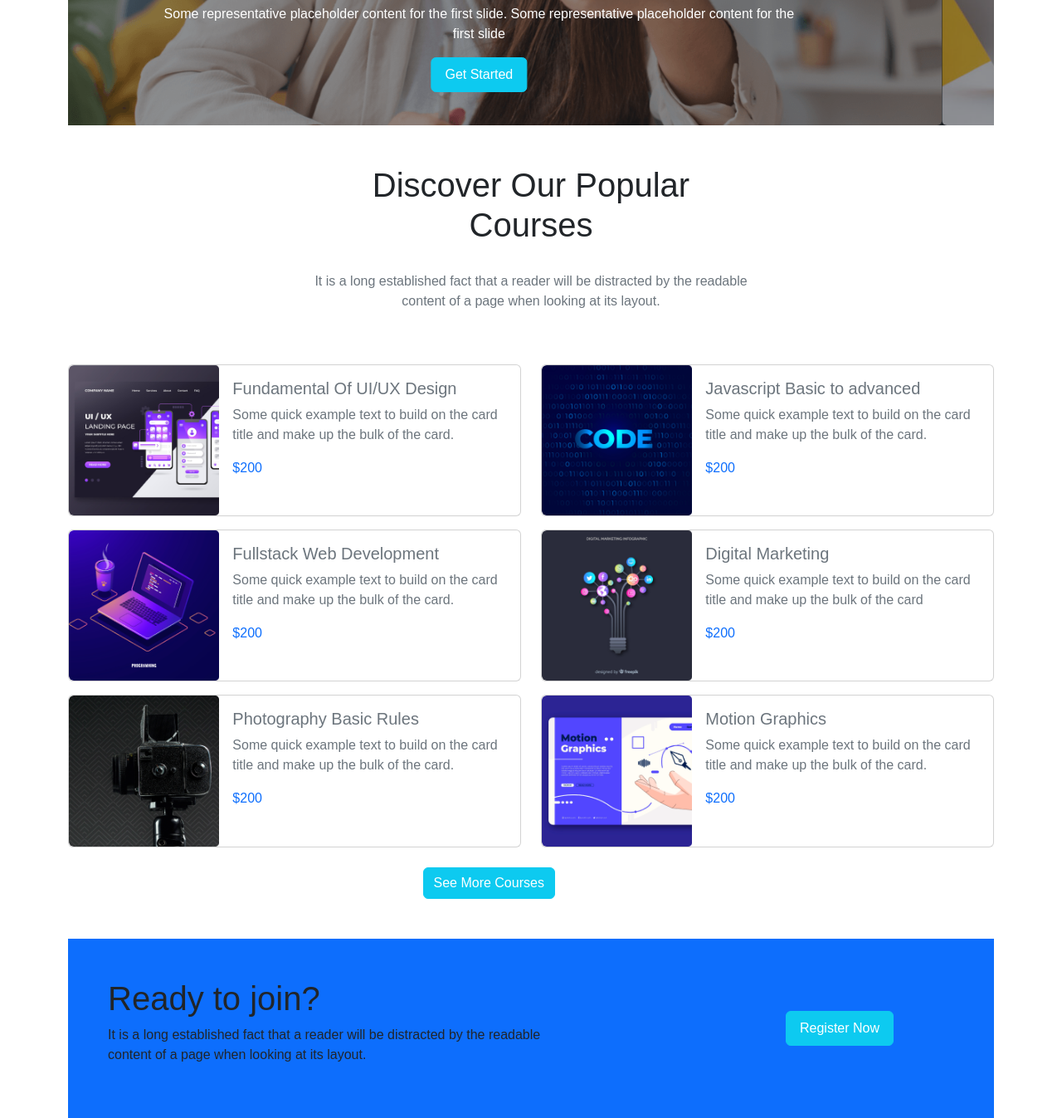
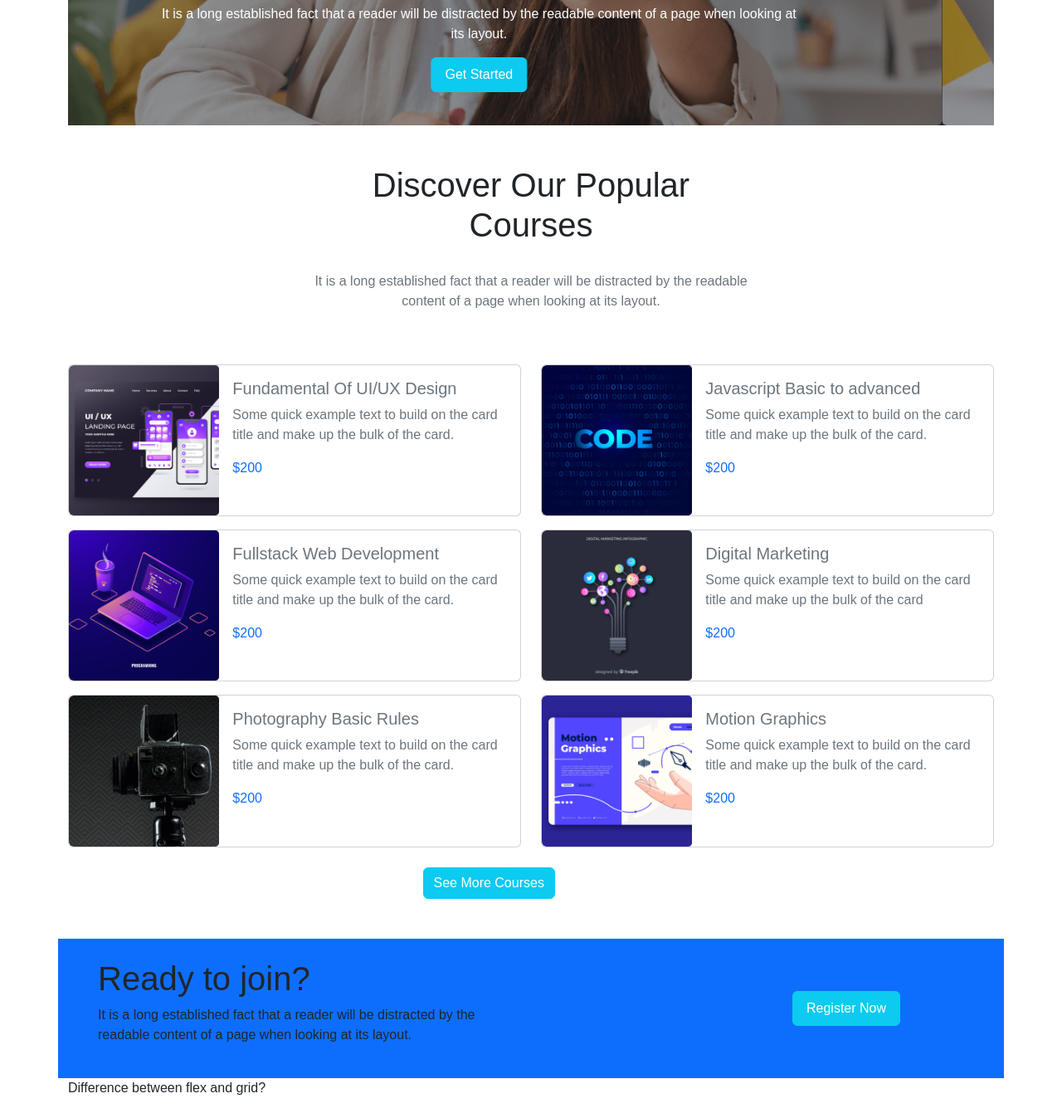
Before and after one commit to mohiuddinhere/mohiuTech, a plain HTML site: page index.html in a window 1280 px wide. Shown: the part 527-1874 px from the top of the page at 83% size. Drawn offline with nearby package versions, Linux system fonts and the light colour scheme; a web font is replaced by a local one.

Commit message:
responsive mobile

```diff
--- a/index.html
+++ b/index.html
@@ -53,8 +53,8 @@
           <img src="images/cover/cover-1.png" class="d-block w-100 rounded opacity-50 carousel-fixed-height">
           <div class="carousel-caption">
             <h1>Get Started Digital Learning</h1>
-            <p>Some representative placeholder content for the first slide.
-              Some representative placeholder content for the first slide</p>
+            <p>It is a long established fact that a reader will be distracted by the readable
+              content of a page when looking at its layout.</p>
             <button class="btn btn-info text-white px-3 py-2">Get Started</button>
           </div>
         </div>
@@ -62,7 +62,8 @@
           <img src="images/cover/cover-2r.jpg" class="d-block w-100 rounded opacity-50 carousel-fixed-height">
           <div class="carousel-caption">
             <h1>Get Started Digital Learning</h1>
-            <p>Some representative placeholder content for the first slide.</p>
+            <p>It is a long established fact that a reader will be distracted by the readable
+              content of a page when looking at its layout.</p>
             <button class="btn btn-info text-white px-3 py-2">Get Started</button>
           </div>
         </div>
@@ -70,7 +71,8 @@
           <img src="images/cover/cover-3.jpg" class="d-block w-100 rounded opacity-50 carousel-fixed-height">
           <div class="carousel-caption">
             <h1>Get Started Digital Learning</h1>
-            <p>Some representative placeholder content for the first slide.</p>
+            <p>It is a long established fact that a reader will be distracted by the readable
+              content of a page when looking at its layout.</p>
             <button class="btn btn-info text-white px-3 py-2">Get Started</button>
           </div>
         </div>
@@ -212,13 +214,13 @@
       </div>
     </div>
 
-    <div class="d-lg-flex justify-content-between align-items-center bg-primary">
-      <div class="col-6 m-5">
+    <div class="row bg-primary justify-content-between align-items-center">
+      <div class="col-lg-6 col-sm-12 px-5 py-4">
         <h1>Ready to join?</h1>
         <p>It is a long established fact that a reader will be distracted by the
           readable content of a page when looking at its layout.</p>
       </div>
-      <div class="col-4 text-center">
+      <div class="col-lg-4 col-sm-12 text-center">
         <button class="btn btn-info text-white px-3 py-2" data-bs-toggle="modal" data-bs-target="#exampleModal">Register
           Now</button>
         <!-- Modal -->
@@ -244,7 +246,16 @@
       </div>
     </div>
 
-
+    <p data-bs-toggle="collapse" href="#collapseExample" role="button" aria-expanded="false" aria-controls="collapseExample">
+      Difference between flex and grid?
+    </p>
+    <div class="collapse" id="collapseExample">
+      <div class="card card-body">
+        The basic difference between CSS Grid Layout and CSS Flexbox Layout is that flexbox was designed for layout in one dimension
+        - either a row or a column. Grid was designed for two-dimensional layout
+        - rows, and columns at the same time.
+      </div>
+    </div>
 
 
   </div>
--- a/style.css
+++ b/style.css
@@ -9,7 +9,7 @@ body{
 
 @media only screen and (max-width: 600px) {
     .carousel-fixed-height{
-        height: 300px;
+        height: 350px;
     }
     .card-fixed-width{
         width: 100%;
```
